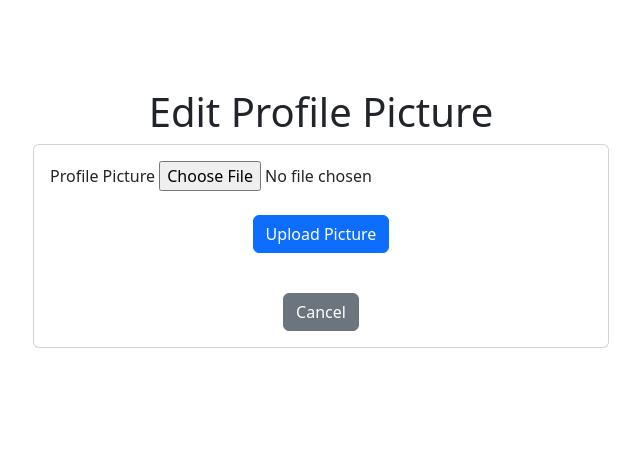
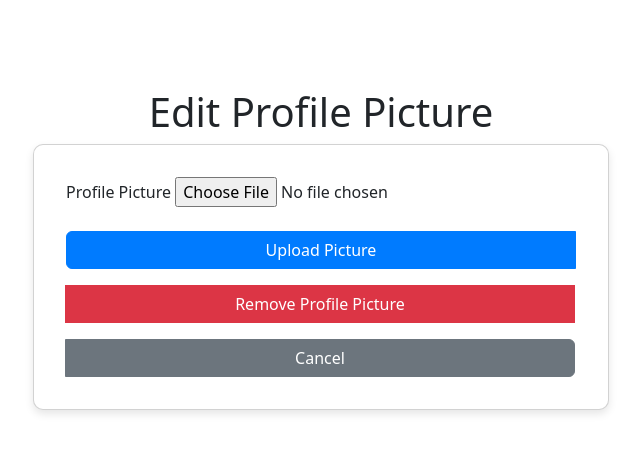
Before and after one commit to DeclanB1/Agile-Web-Development, a Flask app: page /edit_profile_picture in a window 1280 px wide. Shown: the part 78-537 px from the top of the page, without its empty margins (319-959 px from the left). Run offline with Flask 3, Linux system fonts and the light colour scheme; the visitor is signed in with stand-in values (Sample User, id 1); some libraries are stand-ins or nearby versions.

Commit message:
Shifted the remove profile picture functionality within Edit Profile Picture, instead of displaying it in the user's profile page

```diff
--- a/src/app.py
+++ b/src/app.py
@@ -307,10 +307,9 @@ def profile():
     username = session.get('username')
     user = User.query.filter_by(username=username).first()
     user_events = Events.query.filter_by(username=username).all()
-    remove_picture_form = RemoveProfilePictureForm()
 
     if user:
-        return render_template('profile.html', user=user, events=user_events, form=remove_picture_form)
+        return render_template('profile.html', user=user, events=user_events)
     else:
         flash('User not found', 'error')
         return redirect(url_for('dashboard'))
@@ -348,6 +347,7 @@ from werkzeug.utils import secure_filename
 @login_required
 def edit_profile_picture():
     form = EditProfilePictureForm()
+    remove_form = RemoveProfilePictureForm()
     username = session.get('username')
     user = User.query.filter_by(username=username).first()
 
@@ -372,7 +372,7 @@ def edit_profile_picture():
             flash('Your profile picture has been updated.', 'success')
             return redirect(url_for('profile'))
 
-    return render_template('edit_profile_picture.html', form=form)
+    return render_template('edit_profile_picture.html', form=form, remove_form=remove_form)
 
 # Remove User Profile Picture
 @app.route('/remove_profile_picture', methods=['POST'])
--- a/src/templates/edit_profile.html
+++ b/src/templates/edit_profile.html
@@ -5,6 +5,7 @@
     <style>
         .container {
             max-width: 600px;
+            padding-bottom: 50px;
         }
         .form-group {
             margin-bottom: 1.5rem;
--- a/src/templates/edit_profile_picture.html
+++ b/src/templates/edit_profile_picture.html
@@ -5,9 +5,37 @@
     <style>
         .container {
             max-width: 600px;
+            padding-bottom: 50px;
         }
         .form-group {
             margin-bottom: 1.5rem;
+        }
+        .card {
+            border-radius: 10px;
+            box-shadow: 0 4px 8px rgba(0, 0, 0, 0.1);
+        }
+        .card-body {
+            padding: 2rem;
+        }
+        .btn-group {
+            display: flex;
+            flex-direction: column;
+            gap: 1rem;
+        }
+        .btn-group .btn {
+            width: 100%;
+        }
+        .btn-primary {
+            background-color: #007bff;
+            border-color: #007bff;
+        }
+        .btn-danger {
+            background-color: #dc3545;
+            border-color: #dc3545;
+        }
+        .btn-secondary {
+            background-color: #6c757d;
+            border-color: #6c757d;
         }
     </style>
 {% endblock %}
@@ -23,13 +51,15 @@
                         {{ form.profile_picture.label(class="form-control-label") }}
                         {{ form.profile_picture(class="form-control-file") }}
                     </div>
-                    <div class="form-group text-center">
+                    <div class="btn-group">
                         {{ form.submit(class="btn btn-primary") }}
+                        <form method="POST" action="{{ url_for('remove_profile_picture') }}">
+                            {{ remove_form.hidden_tag() }}
+                            <button type="submit" class="btn btn-danger" onclick="return confirm('Are you sure you want to remove your profile picture?');">Remove Profile Picture</button>
+                        </form>
+                        <a href="{{ url_for('profile') }}" class="btn btn-secondary">Cancel</a>
                     </div>
                 </form>
-                <div class="text-center">
-                    <a href="{{ url_for('profile') }}" class="btn btn-secondary mt-3">Cancel</a>
-                </div>
             </div>
         </div>
     </div>
--- a/src/templates/profile.html
+++ b/src/templates/profile.html
@@ -53,10 +53,6 @@
                 <p><strong>Age:</strong> {{ user.age }}</p>
                 <p><strong>Preferred Location:</strong> {{ user.preferredlocation }}</p>
                 <a href="{{ url_for('edit_profile') }}" class="btn btn-primary mt-3">Edit Profile Information</a>
-                <form method="POST" action="{{ url_for('remove_profile_picture') }}" class="mt-3">
-                    {{ form.hidden_tag() }}
-                    <button type="submit" class="btn btn-danger">Remove Profile Picture</button>
-                </form>
                 <a href="{{ url_for('dashboard') }}" class="btn btn-secondary mt-3">Back to Dashboard</a>
             </div>
         </div>
```
